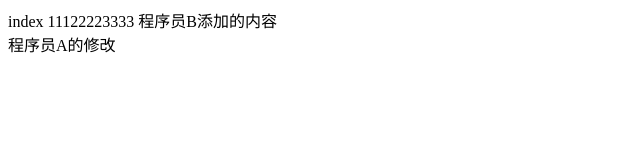
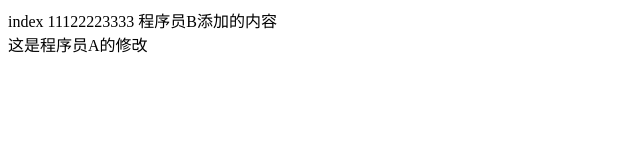
Before and after one commit to nozomizore1/git-demo, a plain HTML site: page index.html in a window 1280 px wide. Shown: the full height of the page, 0-640 px from the left. Drawn offline with Linux system fonts and the light colour scheme.

Commit message:
这是测试冲突

```diff
--- a/index.html
+++ b/index.html
@@ -9,7 +9,7 @@
 
 <body>
     index 11122223333 程序员B添加的内容
-    <div>程序员A的修改</div>
+    <div>这是程序员A的修改</div>
 </body>
 
 </html>
```
